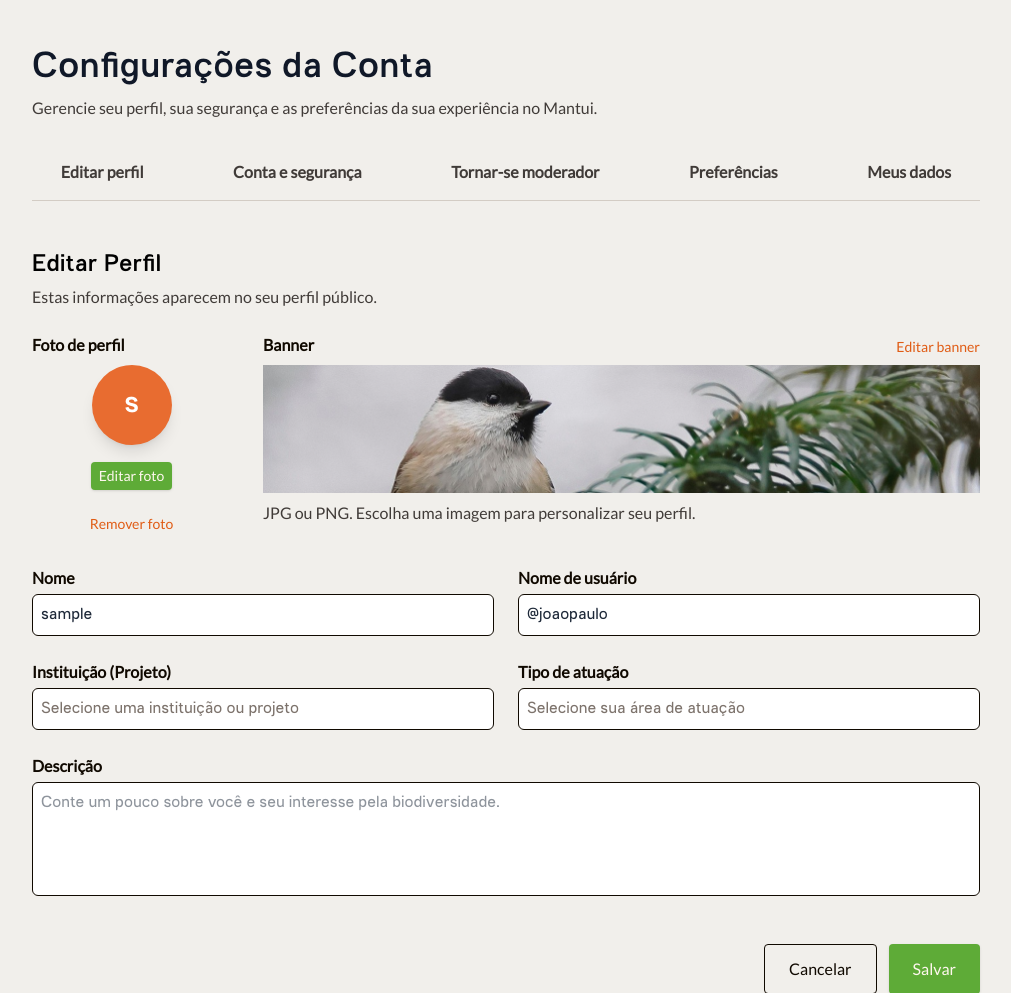
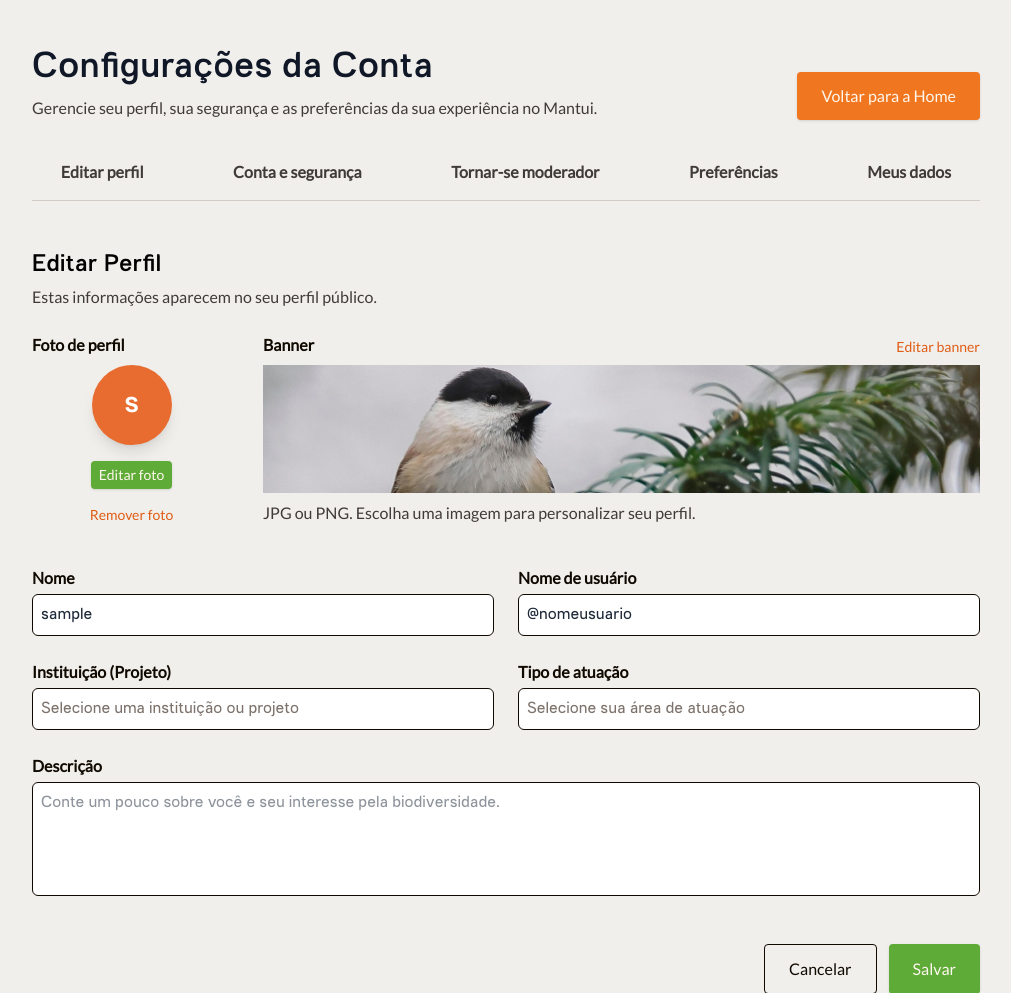
Before and after one commit to Augusto-Maux/mantui, a Flask app: page /usuario/update/1 in a window 1280 px wide. Shown: the part 76-1069 px from the top of the page, without its empty margins (134-1145 px from the left). Run offline with Flask 3, Linux system fonts and the light colour scheme; the visitor is signed in with stand-in values (Sample User, id 1); style sheets or scripts are compiled from the project's sources.

Commit message:
Finalizando usuario.update por enquanto

```diff
--- a/templates/home.html
+++ b/templates/home.html
@@ -6,7 +6,7 @@
   <link rel="shortcut icon" href="{{ url_for('static', filename='img/icone-do-mantui.png') }}">
 </head>
 
-<body class="bg-neutro-mantui-50 min-h-screen">
+<body class="bg-neutro-mantui-100 min-h-screen">
 
     {% include "partials_private/header_lock.html" %}
 
@@ -92,7 +92,7 @@
     </nav>
 
     <!-- 4. CONTEÚDO PRINCIPAL (Main) -->
-    <main class=" min-h-screen pt-[96px] pb-24 desktop:pb-8 desktop:ml-64 p-6 bg-neutro-mantui-50">
+    <main class=" min-h-screen pt-[96px] pb-24 desktop:pb-8 desktop:ml-64 p-6 bg-neutro-mantui-100">
 
         <!-- BLOCO DE MENSAGENS FLASH -->
         {% set mensagens = get_flashed_messages(with_categories=True) %}
--- a/templates/usuario/perfil.html
+++ b/templates/usuario/perfil.html
@@ -124,7 +124,7 @@
                             </figure>
                             <div class="mb-5">
                                 <h3 class="font-sans text-xl tablet:text-2xl font-bold mb-1">Avistamentos</h3>
-                                <span class="font-lato text-2xl font-bold">1</span>
+                                <span class="font-lato text-2xl font-bold">0</span>
                             </div>
                             <a href="{{ url_for('avistamento.recovery') }}"
                                 class="w-full bg-laranja-mantui-50 hover:bg-neutro-mantui-300 transition text-verde-mantui-600 text-base font-lato font-medium px-5 py-2 rounded shadow-sm">
@@ -141,7 +141,7 @@
                             </figure>
                             <div class="mb-5">
                                 <h3 class="font-sans text-xl tablet:text-2xl font-bold mb-1">Grupos</h3>
-                                <span class="font-lato text-2xl font-bold">1</span>
+                                <span class="font-lato text-2xl font-bold">0</span>
                             </div>
                             <a href="{{ url_for('equipe.recovery') }}"
                                 class="w-full bg-laranja-mantui-50 hover:bg-neutro-mantui-300 transition text-verde-mantui-600 text-base font-lato font-medium px-5 py-2 rounded shadow-sm">
@@ -158,7 +158,7 @@
                             </figure>
                             <div class="mb-5">
                                 <h3 class="font-sans text-xl tablet:text-2xl font-bold mb-1">Projetos</h3>
-                                <span class="font-lato text-2xl font-bold">1</span>
+                                <span class="font-lato text-2xl font-bold">0</span>
                             </div>
                             <a href="{{ url_for('projeto.recovery') }}"
                                 class="w-full bg-laranja-mantui-50 hover:bg-neutro-mantui-300 transition text-verde-mantui-600 text-base font-lato font-medium px-5 py-2 rounded shadow-sm">
--- a/templates/usuario/usuario_update.html
+++ b/templates/usuario/usuario_update.html
@@ -15,18 +15,26 @@
     <main class="max-w-[1076px] w-full mx-auto px-4 tablet:px-8 desktop:px-16 pt-8 tablet:pt-12 pb-12">
 
         <!-- Cabeçalho da Página -->
-        <div class="mb-8 tablet:mb-10">
-            <h1 class="font-bold mb-2 font-sans text-2xl tablet:text-3xl desktop:text-4xl text-gray-900">Configurações
-                da Conta</h1>
-            <p class="text-sm tablet:text-base text-neutro-mantui-800 font-lato">Gerencie seu perfil, sua segurança e as
-                preferências da sua experiência no
-                Mantui.</p>
+        <div class="mb-8 tablet:mb-10 flex flex-row justify-between items-end">
+            <div>
+                <h1 class="font-bold mb-2 font-sans text-2xl tablet:text-3xl desktop:text-4xl text-gray-900">
+                    Configurações
+                    da Conta</h1>
+                <p class="text-sm tablet:text-base text-neutro-mantui-800 font-lato">Gerencie seu perfil, sua segurança
+                    e as
+                    preferências da sua experiência no
+                    Mantui.</p>
+            </div>
+            <a href="{{ url_for('usuario.home') }}"
+                class="desktop:max-h-max bg-laranja-mantui-500 text-laranja-mantui-50 text-base font-lato font-medium px-6 py-3 rounded shadow-sm text-center hover:bg-laranja-mantui-600 transition">
+                Voltar para a Home
+            </a>
         </div>
 
         <!-- Navegação de Abas -->
         <nav aria-label="Menu de configurações da conta"
             class="flex justify-around gap-8 mb-8 tablet:mb-12 text-base font-lato font-semibold text-neutro-mantui-800 border-b border-neutro-mantui-300 pb-4">
-            <a href="#editar-perfil" class="hover:text-laranja-mantui-500">Editar perfil</a>
+            <a href="#editar-perfil" class="hover:text-laranja-mantui-500 transition">Editar perfil</a>
             <a href="#conta-e-seguranca" class="hover:text-laranja-mantui-600 transition-colors">Conta e segurança</a>
             <a href="#tornar-moderador" class="hover:text-laranja-mantui-600 transition-colors">Tornar-se moderador</a>
             <a href="#preferencias-do-sistema" class="hover:text-laranja-mantui-600 transition-colors">Preferências</a>
@@ -57,7 +65,7 @@
                         <figcaption class="text-base font-lato font-bold text-neutro-mantui-950 mb-2">Foto de perfil
                         </figcaption>
                         <div
-                            class="flex flex-col justify-start items-center desktop:h-[180px] desktop:justify-between gap-3 desktop:gap-0">
+                            class="flex flex-col justify-start items-center desktop:max-h-max desktop:justify-between gap-3 desktop:gap-[16px]">
                             {% if user.foto_perfil %}
                             <img src="{{ url_for('static', filename=user.foto_perfil) }}" alt="Foto de {{ user.nome }}"
                                 class="w-32 h-32 tablet:w-40 tablet:h-40 desktop:w-[80px] desktop:h-[80px] rounded-full object-cover shadow-lg">
@@ -70,7 +78,7 @@
                             <input id="foto_perfil" name="foto_perfil" type="file"
                                 accept="image/png,image/jpeg,image/webp" class="sr-only peer">
                             <label for="foto_perfil"
-                                class="max-w-max cursor-pointer bg-verde-mantui-500 text-neutro-mantui-50 text-sm font-lato font-medium py-1 px-2 rounded shadow-sm mb-2 hover:bg-verde-mantui-600 transition peer-focus-visible:ring-2 peer-focus-visible:ring-verde-mantui-600 peer-focus-visible:ring-offset-2">
+                                class="max-w-max cursor-pointer bg-verde-mantui-500 text-neutro-mantui-50 text-sm font-lato font-medium py-1 px-2 rounded shadow-sm hover:bg-verde-mantui-600 transition peer-focus-visible:ring-2 peer-focus-visible:ring-verde-mantui-600 peer-focus-visible:ring-offset-2">
                                 Editar foto
                             </label>
                             <button type="button"
@@ -115,7 +123,7 @@
                         <label for="nome_usuario"
                             class="block text-base font-lato font-bold mb-1 text-neutro-mantui-950">Nome de
                             usuário</label>
-                        <input id="nome_usuario" name="nome_usuario" type="text" value="@joaopaulo"
+                        <input id="nome_usuario" name="nome_usuario" type="text" value="@nomeusuario"
                             class="w-full bg-white border border-neutro-mantui-950 rounded-md p-2 text-sm tablet:text-base text-gray-800 focus:outline-none focus:border-verde-mantui-600 focus:ring-1 focus:ring-verde-mantui-600" />
                     </div>
 
@@ -346,7 +354,7 @@
             <!-- Cartão: Exportação de Dados -->
             <article class="border border-neutro-mantui-950 rounded-md p-4 tablet:p-6 mb-6 tablet:mb-8"
                 aria-labelledby="titulo-exportacao">
-
+                <input type="checkbox" id="toggle-div" class="peer hidden" />
                 <!-- Estado Inicial: Botão de Exportar -->
                 <div class="flex flex-col md:flex-row justify-between items-start md:items-center gap-4 mb-6">
                     <div>
@@ -357,14 +365,14 @@
                             registros e informações de
                             avistamento.</p>
                     </div>
-                    <button type="button"
-                        class="bg-verde-mantui-500 hover:bg-verde-mantui-600 transition text-neutro-mantui-50 text-base font-lato font-medium py-2 px-6 rounded shadow-sm whitespace-nowrap">
+                    <label type="button" for="toggle-div"
+                        class="select-none bg-verde-mantui-500 hover:bg-verde-mantui-600 transition text-neutro-mantui-50 text-base font-lato font-medium py-2 px-6 rounded shadow-sm whitespace-nowrap">
                         Exportar Dados
-                    </button>
+                </label>
                 </div>
 
                 <!-- Estado de Confirmação (Expandido) -->
-                <div class="flex flex-col gap-4">
+                <div class="flex flex-col gap-4 hidden peer-checked:block">
                     <div>
                         <h4 class="font-bold font-lato text-neutro-mantui-950 text-lg mb-1">Confirmar exportação?</h4>
                         <p class="text-sm tablet:text-base text-neutro-mantui-600">O relatório incluirá todos os seus
@@ -373,14 +381,14 @@
                     </div>
 
                     <div class="flex justify-end gap-3 mt-2">
-                        <button type="button"
+                        <label type="button" for="toggle-div"
                             class="border border-neutro-mantui-950 text-base font-lato font-medium py-2 px-6 rounded text-neutro-mantui-950 hover:bg-neutro-mantui-300 transition">
                             Cancelar
-                        </button>
-                        <button type="button"
+                    </label>
+                        <label type="button"
                             class="bg-laranja-mantui-500 hover:bg-laranja-mantui-600 transition text-laranja-mantui-50 text-base font-lato font-medium py-2 px-6 rounded shadow-sm">
                             Confirmar exportação
-                        </button>
+                    </label>
                     </div>
                 </div>
 
@@ -396,11 +404,11 @@
                         precisará confirmar antes de
                         continuar.</p>
                 </div>
-                <button type="button"
+                <a href="{{ url_for('usuario.delete', id=user.id) }}"
                     class="bg-transparent border border-laranja-mantui-600 text-laranja-mantui-600 text-base font-lato font-medium py-2 px-6 rounded hover:bg-laranja-mantui-600 hover:text-white transition whitespace-nowrap">
                     Excluir Conta
-                </button>
-            </article>
+                    </button>
+                </a>
 
         </section>
     </main>
```
